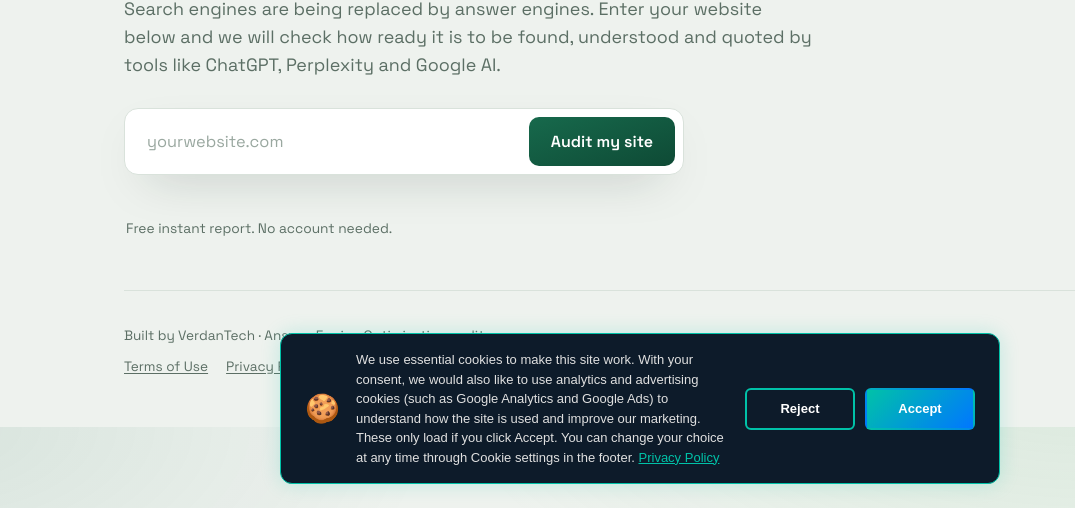
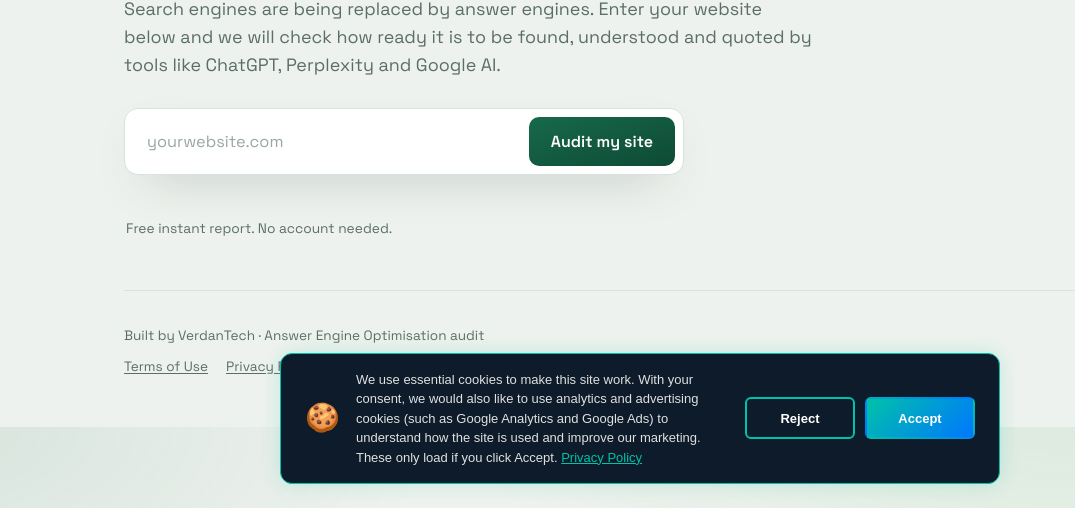
Before and after one commit to alec-cilliers/AEO-Audit, a website: page index.html in a window 1280 px wide. Shown: the part 292-800 px from the top of the page, without its empty margins (0-1075 px from the left). Drawn offline with Linux system fonts and the light colour scheme.

Commit message:
Update index.html

```diff
--- a/index.html
+++ b/index.html
@@ -313,7 +313,6 @@
         <a href="https://www.verdan.tech/terms-and-conditions">Terms of Use</a>
         <a href="https://www.verdan.tech/privacy-policy">Privacy Policy</a>
         <a href="https://www.verdan.tech/paia-manual">PAIA Manual</a>
-        <a href="#cookie-settings">Cookie settings</a>
       </nav>
     </footer>
   </div>
@@ -691,8 +690,7 @@
       '<p class="vt-cb-text">We use essential cookies to make this site work. With your consent, ' +
       'we would also like to use analytics and advertising cookies (such as Google Analytics and Google Ads) ' +
       'to understand how the site is used and improve our marketing. These only load if you click Accept. ' +
-      'You can change your choice at any time through Cookie settings in the footer. ' +
-      '<a href="' + PRIVACY_URL + '" target="_blank" rel="noopener">Privacy Policy</a></p>' +
+            '<a href="' + PRIVACY_URL + '" target="_blank" rel="noopener">Privacy Policy</a></p>' +
       '<div class="vt-cb-actions">' +
         '<button type="button" class="vt-cb-btn vt-cb-reject">Reject</button>' +
         '<button type="button" class="vt-cb-btn vt-cb-accept">Accept</button>' +
```
